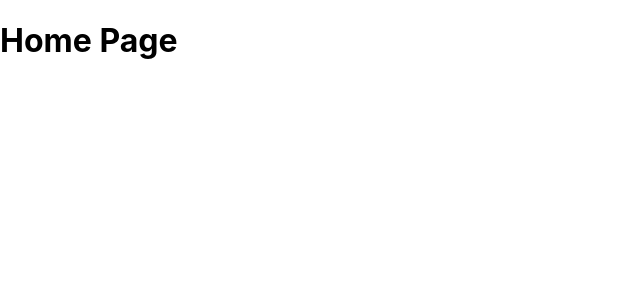
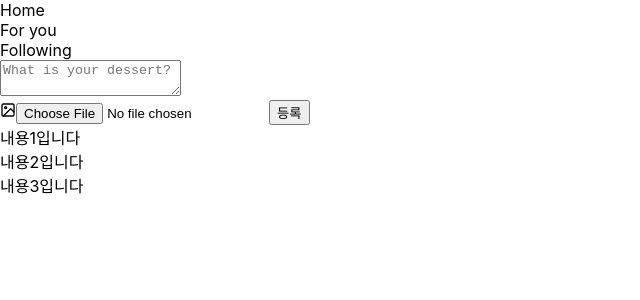
Before and after one commit to Daily-manjoo/Sweeter, a React (Create React App) app: page / in a window 1280 px wide. Shown: the top 300 px of the page, without its empty margins (0-640 px from the left). Built offline with nearby package versions, Linux system fonts and the light colour scheme.

Commit message:
목데이터 작업

```diff
--- a/package.json
+++ b/package.json
@@ -14,6 +14,7 @@
     "react-dom": "^18.2.0",
     "react-router-dom": "^6.20.1",
     "react-scripts": "5.0.1",
+    "sass": "^1.69.5",
     "typescript": "^4.4.2",
     "web-vitals": "^2.1.0"
   },
@@ -42,6 +43,7 @@
     ]
   },
   "devDependencies": {
+    "@types/react-icons": "^3.0.0",
     "@types/react-router-dom": "^5.3.3"
   }
 }
--- a/src/App.css
+++ /dev/null
@@ -1,38 +0,0 @@
-.App {
-  text-align: center;
-}
-
-.App-logo {
-  height: 40vmin;
-  pointer-events: none;
-}
-
-@media (prefers-reduced-motion: no-preference) {
-  .App-logo {
-    animation: App-logo-spin infinite 20s linear;
-  }
-}
-
-.App-header {
-  background-color: #282c34;
-  min-height: 100vh;
-  display: flex;
-  flex-direction: column;
-  align-items: center;
-  justify-content: center;
-  font-size: calc(10px + 2vmin);
-  color: white;
-}
-
-.App-link {
-  color: #61dafb;
-}
-
-@keyframes App-logo-spin {
-  from {
-    transform: rotate(0deg);
-  }
-  to {
-    transform: rotate(360deg);
-  }
-}
--- a/src/App.tsx
+++ b/src/App.tsx
@@ -1,9 +1,11 @@
-
-import './App.css';import Router from 'components/Router';
+import Router from 'components/Router';
+import { Layout } from 'components/Layout';
 
 function App() {
   return(
-    <Router />
+    <Layout>
+      <Router />
+    </Layout>
   )
 }
 
--- /dev/null
+++ b/src/components/Layout.tsx
@@ -0,0 +1,13 @@
+import { ReactNode } from "react"
+
+interface LayoutProps {
+    children: ReactNode;
+}
+
+export const Layout = ({children}: LayoutProps) => {
+    return (
+        <div className="layout">
+            {children}
+        </div>
+    )
+}
--- a/src/index.tsx
+++ b/src/index.tsx
@@ -1,5 +1,5 @@
 import ReactDOM from 'react-dom/client';
-import './index.css';
+import './index.scss';
 import App from './App';
 import { BrowserRouter } from 'react-router-dom';
 
--- a/src/pages/home/index.tsx
+++ b/src/pages/home/index.tsx
@@ -1,3 +1,67 @@
+import { FiImage } from "react-icons/fi";
+
+export interface PostProps {
+    id: string;
+    email: string;
+    content: string;
+    createAt: string;
+    uid: string;
+}
+
+const posts: PostProps[] = [
+    {
+        id: "1",
+        email: "test@test.com",
+        content: "내용1입니다",
+        createAt: "2023-12-19",
+        uid: '123123',
+    },
+    {
+        id: "2",
+        email: "test@test.com",
+        content: "내용2입니다",
+        createAt: "2023-12-19",
+        uid: '123123',
+    },
+    {
+        id: "3",
+        email: "test@test.com",
+        content: "내용3입니다",
+        createAt: "2023-12-19",
+        uid: '123123',
+    },
+]
+
 export default function HomePage(){
-    return <h1>Home Page</h1>
+    const handleFileUpload = () => {
+
+    }
+    return (
+        <div className="home">
+            <div className="home__title">Home</div>
+            <div className="home__tabs">
+                <div className="home__tab home__tab--active">For you</div>
+                <div className="home__tab">Following</div>
+            </div>
+            {/* Post Form */}
+            <form className="post-form">
+                <textarea className="post-form__textarea" required name="content" id="content" placeholder="What is your dessert?" />
+                <div className="post-form__submit-area">
+                    <label htmlFor="file-input" className="post-form__file">
+                        <FiImage className="post-form__file-icon" />
+                    </label>
+                    <input type="file" name="file-input" accept="image/*" onChange={handleFileUpload} className="hidden" />
+                    <input type="submit" value="등록" className="post-form__submit-btn" />
+                </div>
+            </form>
+            {/* Tweet Post Form */}
+            <div className="post">
+                {posts?.map((post)=> (
+                    <div className="post__box" key={post?.id}>
+                        {post?.content}
+                    </div>
+                ))}
+            </div>
+        </div>
+    );
 }
```
Also changed, not shown: src/index.scss (renamed from src/index.css), 1 other file (tests, documents, lock files or other folders).
